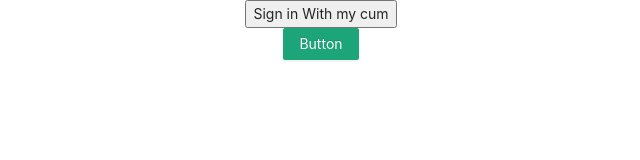
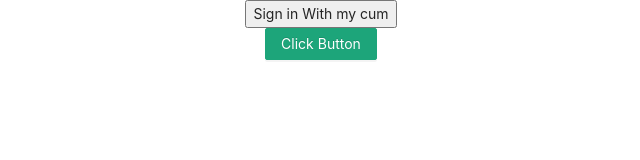
Before and after one commit to bboylen/Symphony-deprecated, a React (Create React App) app: page / in a window 1280 px wide. Shown: the top 160 px of the page, without its empty margins (319-959 px from the left). Built offline with nearby package versions, Linux system fonts and the light colour scheme; no server answers; what aws-amplify would draw is missing.

Commit message:
small changes

```diff
--- a/src/app/SpotifyPlayer.tsx
+++ b/src/app/SpotifyPlayer.tsx
@@ -6,7 +6,7 @@ import { Button } from 'antd';
 export const SpotifyPlayer = () => {
   return (
     <div className="Spotify-Player">
-      <Button type="primary">Button</Button>
+      <Button type="primary">Click Button</Button>
     </div>
   );
 };
```
